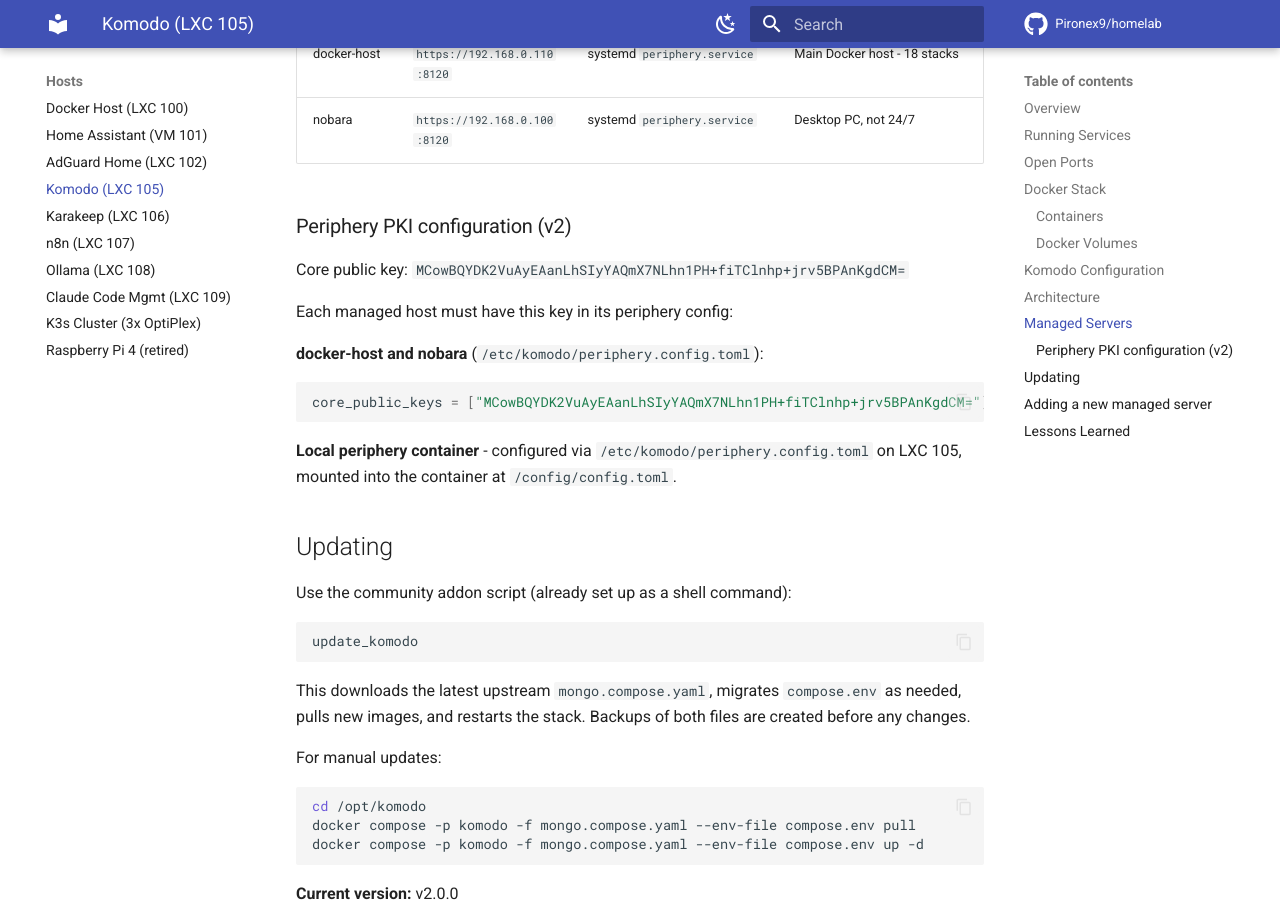
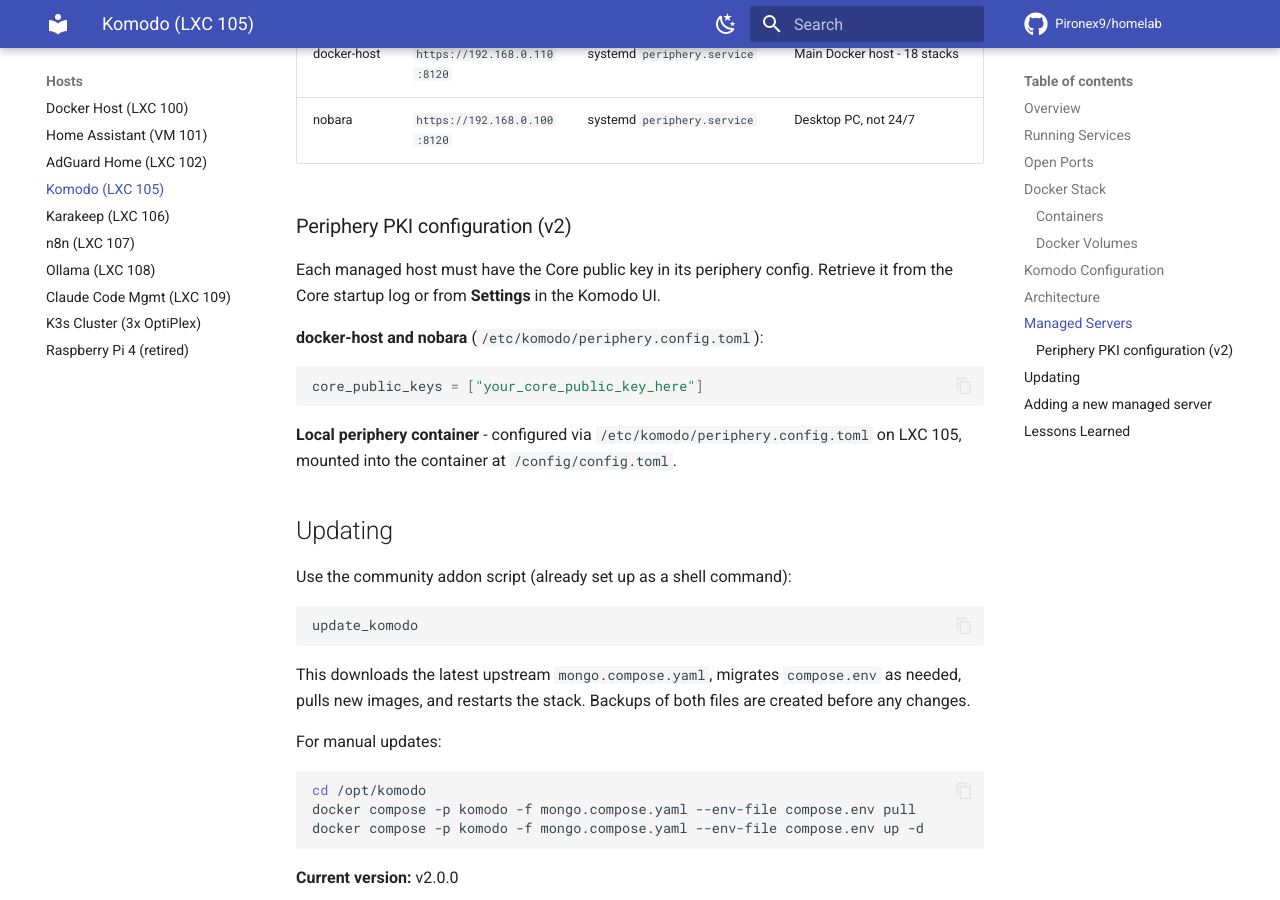
Before and after one commit to Pironex9/homelab, an MkDocs documentation site: the page built from docs/hosts/komodo.md, in a window 1280 px wide and 900 px high, scrolled down 3234 px. Built offline with MkDocs 1.6.1 and Material for MkDocs 9.7.7, drawn with Linux system fonts in a browser that asks for light colours; comment, search, counter and statistics services are not loaded.

Commit message:
Redact Core public key from komodo docs

````diff
--- a/docs/hosts/komodo.md
+++ b/docs/hosts/komodo.md
@@ -85,13 +85,11 @@
 
 ### Periphery PKI configuration (v2)
 
-Core public key: `MCowBQYDK2VuAyEAanLhSIyYAQmX7NLhn1PH+fiTClnhp+jrv5BPAnKgdCM=`
-
-Each managed host must have this key in its periphery config:
+Each managed host must have the Core public key in its periphery config. Retrieve it from the Core startup log or from **Settings** in the Komodo UI.
 
 **docker-host and nobara** (`/etc/komodo/periphery.config.toml`):
 ```toml
-core_public_keys = ["MCowBQYDK2VuAyEAanLhSIyYAQmX7NLhn1PH+fiTClnhp+jrv5BPAnKgdCM="]
+core_public_keys = ["your_core_public_key_here"]
 ```
 
 **Local periphery container** - configured via `/etc/komodo/periphery.config.toml` on LXC 105, mounted into the container at `/config/config.toml`.
````
